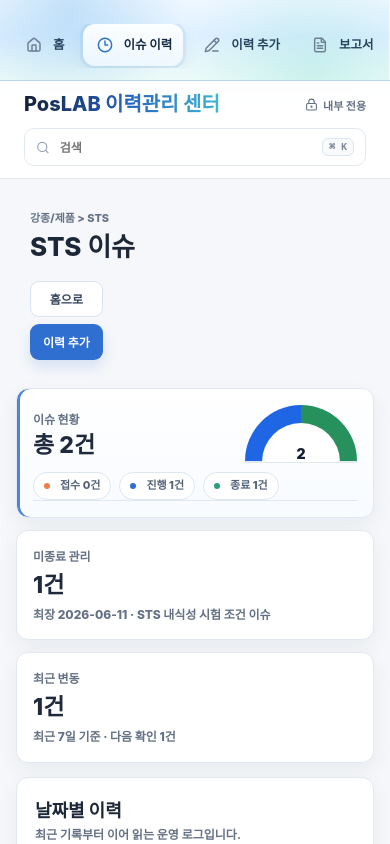
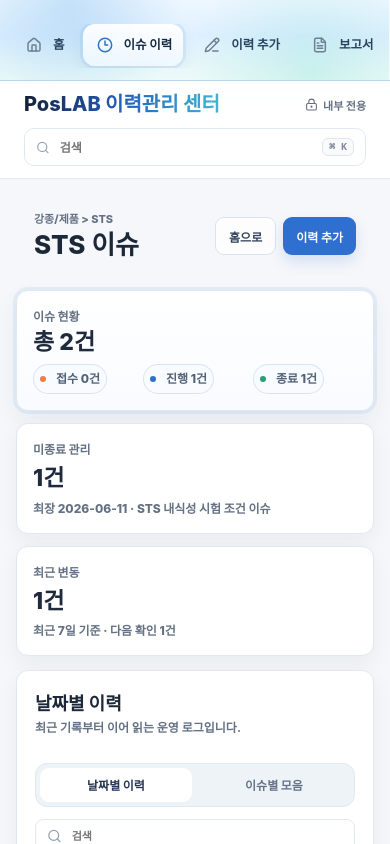
Before and after one commit to SSG87-pos/Issue-history-board, a React (Vite) app: page / in a window 390 px wide. Both pictures are taken after a click on the button "이슈 이력". Shown: the top 844 px of the page. Built offline with nearby package versions, Linux system fonts and the light colour scheme.

Commit message:
fix: compact mobile detail layout

```diff
--- a/src/styles.css
+++ b/src/styles.css
@@ -3891,6 +3891,101 @@ body {
   content: none;
 }
 
+/* Mobile detail cleanup: compact header and remove redundant gauge lines. */
+@media (max-width: 560px) {
+  .subtopic-hero {
+    display: grid;
+    grid-template-columns: minmax(0, 1fr) auto;
+    gap: 10px 12px;
+    align-items: center;
+    margin-bottom: 12px;
+    padding: 18px;
+  }
+
+  .subtopic-hero > div:first-child {
+    min-width: 0;
+  }
+
+  .subtopic-hero .breadcrumb {
+    overflow: hidden;
+    font-size: 11px;
+    line-height: 1.2;
+    text-overflow: ellipsis;
+    white-space: nowrap;
+  }
+
+  .subtopic-hero h2 {
+    margin-top: 5px;
+    font-size: 26px;
+    line-height: 1.1;
+  }
+
+  .subtopic-hero .page-actions {
+    display: flex;
+    align-items: center;
+    flex-direction: row;
+    gap: 7px;
+  }
+
+  .subtopic-hero .text-button,
+  .subtopic-hero .primary-button {
+    width: auto;
+    min-height: 38px;
+    padding: 0 13px;
+    white-space: nowrap;
+  }
+
+  .subtopic-hero .text-button {
+    background: rgba(255, 255, 255, 0.78);
+  }
+
+  .summary-strip.issue-dashboard {
+    gap: 12px;
+  }
+
+  .summary-strip.issue-dashboard div {
+    border-bottom: 0;
+  }
+
+  .dashboard-card--status {
+    grid-template-columns: 1fr;
+    gap: 12px;
+  }
+
+  .dashboard-card.is-active,
+  .dashboard-card:focus-within {
+    box-shadow:
+      0 0 0 3px rgba(74, 144, 226, 0.1),
+      0 10px 22px rgba(43, 69, 99, 0.07);
+  }
+
+  .dashboard-card--status .phase-gauge {
+    display: none;
+  }
+
+  .dashboard-card--status .phase-breakdown {
+    display: grid;
+    grid-template-columns: repeat(3, minmax(0, 1fr));
+    gap: 6px;
+  }
+
+  .dashboard-card--status .phase-breakdown button {
+    justify-content: center;
+    border-color: rgba(207, 220, 242, 0.72);
+    background: rgba(248, 251, 255, 0.8);
+    box-shadow: none;
+    padding: 7px 6px;
+    font-size: 12px;
+    white-space: nowrap;
+  }
+
+  .dashboard-card--status .phase-breakdown button.is-active {
+    border-color: rgba(99, 153, 226, 0.54);
+    background: #fff;
+    box-shadow: none;
+  }
+}
+
 /* Sidebar color lock: keep a gentle blue wash without returning to a white rail. */
 .app-sidebar {
   border-color: rgba(181, 213, 239, 0.95);
```
